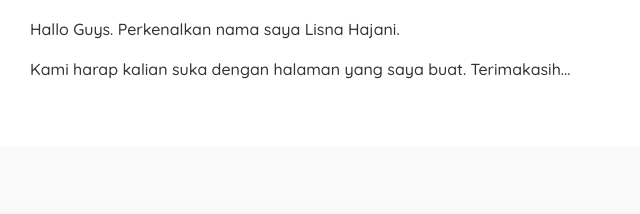
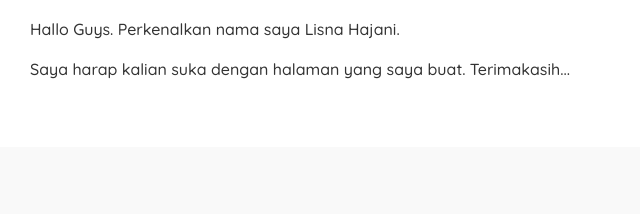
Before and after one commit to lisnahajani/LISNA-HAJANI, a plain HTML site: page index.html in a window 1280 px wide. Shown: the part 772-986 px from the top of the page, 64-704 px from the left. Drawn offline with Linux system fonts and the light colour scheme.

Commit message:
Update index.html

```diff
--- a/index.html
+++ b/index.html
@@ -55,7 +55,7 @@
 				<h3>Home</h3>
 				<p>Hallo Guys.
 				Perkenalkan nama saya Lisna Hajani. </p>
-				<p>Kami harap kalian suka dengan halaman yang saya buat.
+				<p>Saya harap kalian suka dengan halaman yang saya buat.
 				Terimakasih... </p>
 			</div>
 		</section>
```
